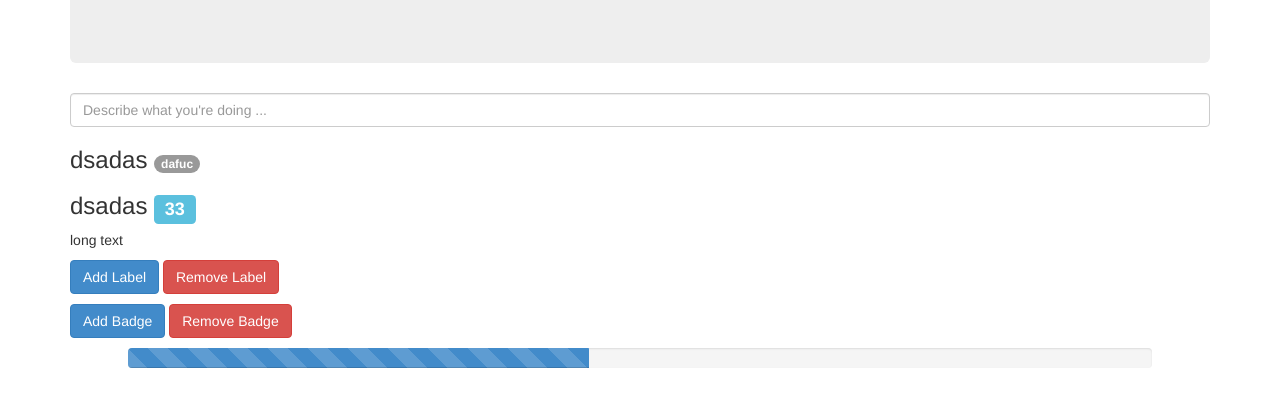
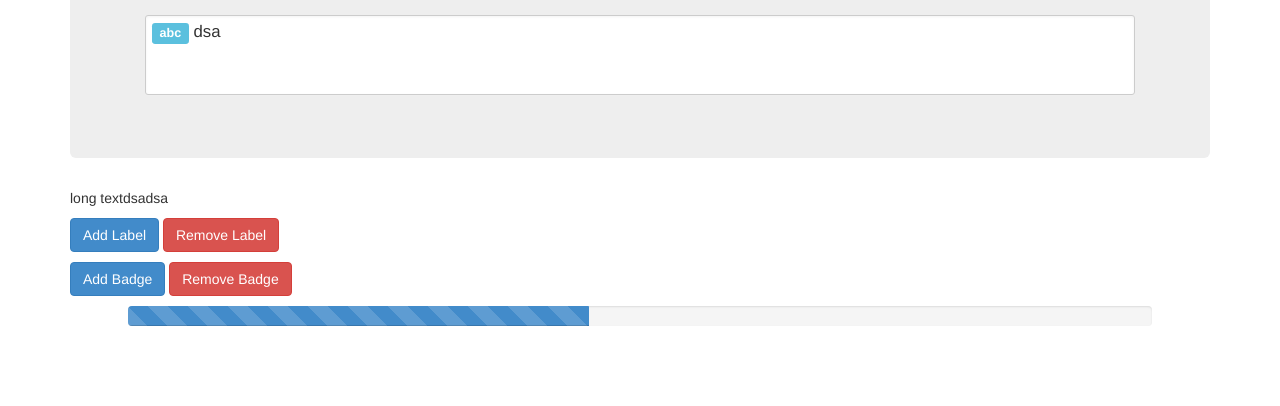
Before and after one commit to alexstoick/pomodoro, a plain HTML site: page index.html in a window 1280 px wide. Shown: the part 208-614 px from the top of the page. Drawn offline with nearby package versions, Linux system fonts and the light colour scheme.

Commit message:
changes to main page + new css *ripped off on twitter's nice box *started working on the text interprator

```diff
--- a/css/my.css
+++ b/css/my.css
@@ -5,3 +5,27 @@
 	padding-left:10%;
 	padding-right:10%;
 }
+
+.editableBox {
+	-webkit-box-shadow: inset 0 1px 3px rgba(0,0,0,.05),0 1px 0 rgba(255,255,255,.075);
+	box-shadow: inset 0 1px 3px rgba(0,0,0,.05),0 1px 0 rgba(255,255,255,.075);
+	-webkit-transition: .2s linear background;
+	-moz-transition: .2s linear background;
+	transition: .2s linear background;
+	height: 80px;
+	padding: 6px;
+	margin: 15px;
+	margin-top: 0px ;
+	vertical-align: top;
+	overflow: hidden;
+	text-shadow: none;
+	background-color: #fff;
+	border: 1px solid #ccc;
+	border-radius: 3px;
+	font-size: 0.8em;
+	line-height: 20px;
+	-webkit-user-modify: read-write;
+	-webkit-line-break: after-white-space;
+	direction: ltr;
+	unicode-bidi: embed;
+}
--- a/index.html
+++ b/index.html
@@ -34,14 +34,14 @@
 			<div class="container introductionText">
 				<h1 class="lead">00:00</h1>
 			</div>
+
+		<div id="eventType" class="editableBox" onkeyup="processText();" contenteditable="true"><span class="label label-info">abc</span> dsa</div>
+
 		</div>
-		<div class="form-group">
-			<input type="text" class="form-control" placeholder="Describe what you're doing ... " name="eventType" onchange="processText(this.value)">
-		</div>
-		<h3>dsadas <span class="badge">dafuc</span></h3>
-		<h3> dsadas <span class="label label-info">33</span></h3>
 
-		<p id="test" > long text </p>
+
+
+		<p id="test" > long textdsadsa  </p>
 		<p>
 		<p>
 
@@ -84,11 +84,25 @@
 			$("#test").removeClass ( "badge" ) ;
 		}
 
+		var last_text = "" ;
 
-		function processText ( q )
+		function processText ( )
 		{
-			console.log ( q ) ;
-			$("#eventType").val ( "33" ) ;
+			var text = $("#eventType").text();
+			var length = text.length ;
+
+			if ( text == last_text )
+				return ;
+
+			console.log ( text ) ;
+
+			if ( text[length-1] == "#" )
+				console.log ( "victorie" ) ;
+
+			var html = $("#eventType").html();
+			//console.log ( html ) ;
+			//console.log ( text[text.length-1] ) ;
+			//$("#eventType").val ( "<span" ) ;
 		}
 
 
```
Also changed, not shown: 1 other file.
